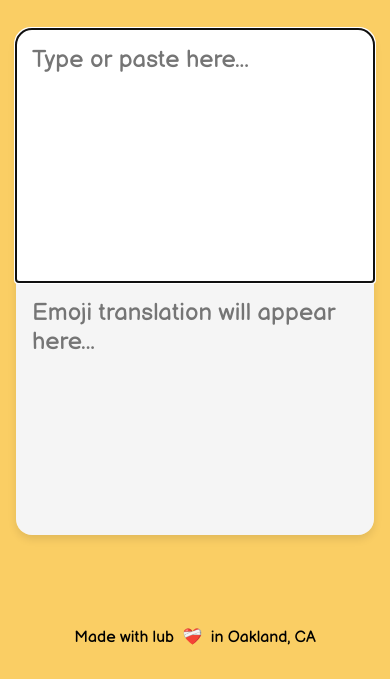
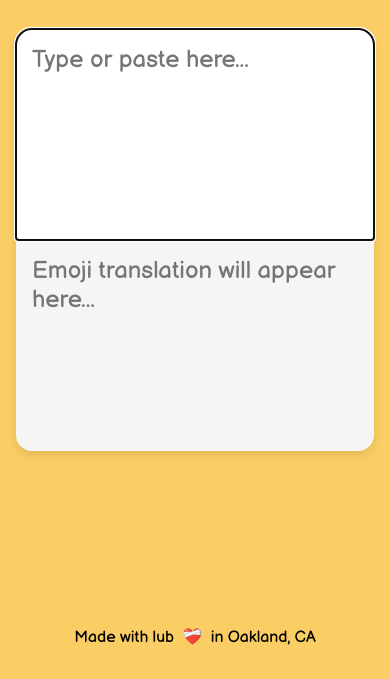
Before and after one commit to jasonbarry/face64, a website: page site/index.html in a window 390 px wide. Shown: the part 165-844 px from the top of the page. Drawn offline with Linux system fonts and the light colour scheme.

Commit message:
Change site text selection color

```diff
--- a/site/index.html
+++ b/site/index.html
@@ -1,5 +1,5 @@
 <!doctype html>
-<html>
+<html lang="en">
 <head>
   <meta charset="utf-8">
   <meta name="viewport" content="width=device-width, initial-scale=1.0">
@@ -7,29 +7,29 @@
   <!-- Primary Meta Tags -->
   <title>face64: base64 encoding/decoding, but with emoji</title>
   <meta name="title" content="face64: base64 encoding/decoding, but with emoji">
-  <meta name="description" content="Just like Google Translate... kind of. Send and receive secret messages encoded in emoji.">
+  <meta name="description" content="Just like Google Translate... kinda. Send and receive secret messages encoded in emoji.">
   <!-- Open Graph / Facebook -->
   <meta property="og:type" content="website">
   <meta property="og:url" content="https://face64.me">
   <meta property="og:title" content="face64: base64 encoding/decoding, but with emoji">
-  <meta property="og:description" content="Just like Google Translate... kind of. Send and receive secret messages encoded in emoji.">
+  <meta property="og:description" content="Just like Google Translate... kinda. Send and receive secret messages encoded in emoji.">
   <meta property="og:image" content="https://face64.me/og.png">
   <!-- Twitter -->
   <meta property="twitter:card" content="summary_large_image">
   <meta property="twitter:url" content="https://face64.me">
   <meta property="twitter:title" content="face64: base64 encoding/decoding, but with emoji">
-  <meta property="twitter:description" content="Just like Google Translate... kind of. Send and receive secret messages encoded in emoji.">
+  <meta property="twitter:description" content="Just like Google Translate... kinda. Send and receive secret messages encoded in emoji.">
   <meta property="twitter:image" content="https://face64.me/og.png">
   <style>
     @font-face {
       font-family: 'Balsamiq Sans';
       font-style: normal;
       font-weight: 400;
-      font-display: block;
+      font-display: swap;
       src: url(./balsamiq.woff2) format('woff2');
     }
     ::selection {
-      background: #face64;
+      background: #182bff;
       color: white;
     }
     .github-corner:hover .octo-arm {
@@ -62,7 +62,7 @@
     }
     * {
       box-sizing: border-box;
-      font-family: 'Balsamiq Sans', 'Comic Sans MS', 'Segoe UI Emoji', sans-serif;
+      font-family: 'Balsamiq Sans', 'Apple Color Emoji', 'Segoe UI Emoji', 'Comic Sans MS', sans-serif;
       margin: 0;
       padding: 0;
     }
@@ -120,7 +120,7 @@
       border-radius: 0 16px 16px 0;
     }
     button {
-      background: rgb(24, 43, 255);
+      background: #182bff;
       border: 0;
       border-radius: 24px;
       bottom: 8px;
@@ -179,7 +179,7 @@
       }
       textarea {
         font-size: 24px;
-        min-height: 30vh;
+        min-height: 25vh;
       }
     }
   </style>
--- a/site/site.js
+++ b/site/site.js
@@ -8,7 +8,7 @@ $('h1').addEventListener('click', randomize)
 $('#encode').addEventListener('input', function (event) {
   var value = event.target.value
   $('#decode').value = window.face64.auto(value)
-
+  $('#copy').innerText = 'Copy'
   if (!value) {
     $('#clear').classList.add('hidden')
     $('#copy').classList.add('hidden')
@@ -28,5 +28,6 @@ $('#clear').addEventListener('click', function () {
 
 $('#copy').addEventListener('click', function () {
   navigator.clipboard.writeText($('#decode').value)
+  $('#copy').innerText = 'Copied'
   $('#decode').select()
 })
```
Also changed, not shown: site/og.png.
